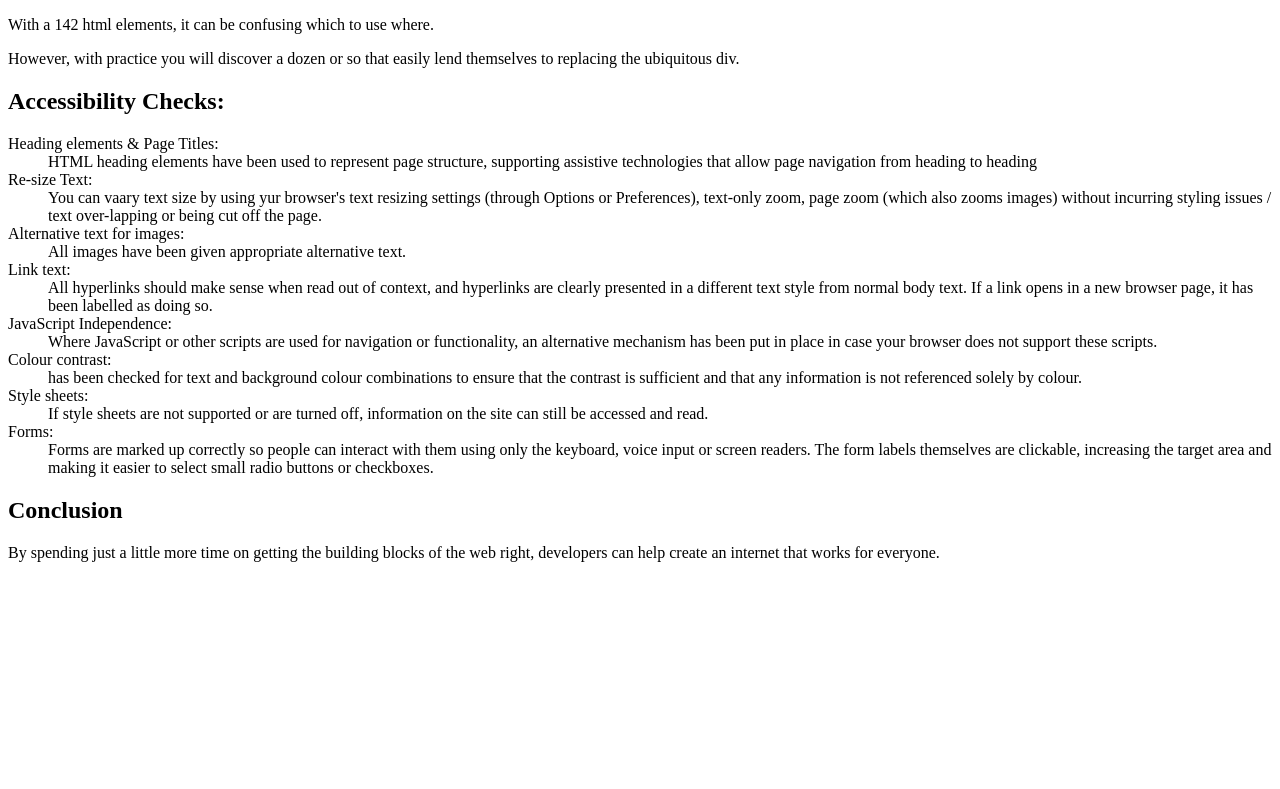
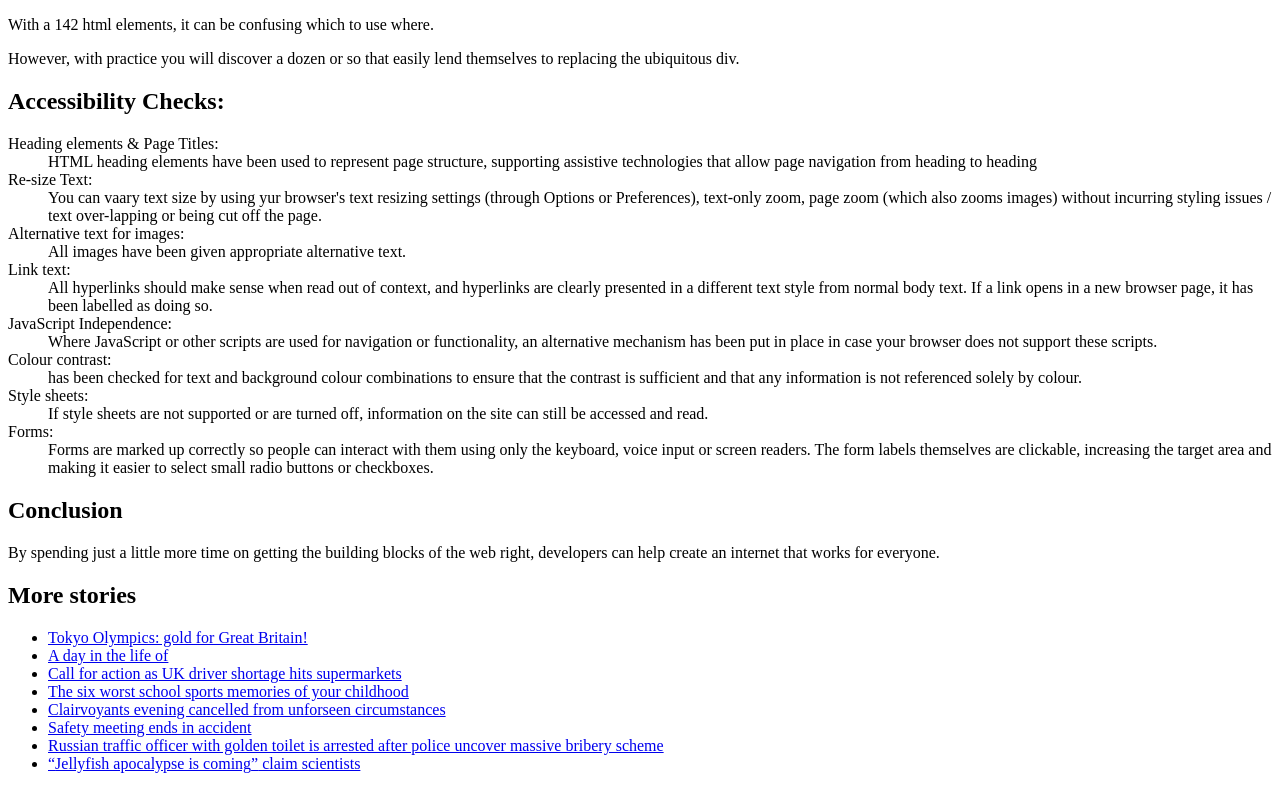
Before and after one commit to orogeny/html-semantic-accessibility, a plain HTML site: page index.html in a window 1280 px wide. Shown: the part 1094-1883 px from the top of the page. Before the commit the page ends 1672 px from the top, so only its background shows below. Drawn offline with Linux system fonts and the light colour scheme.

Commit message:
feat: add an aside with links to more stories

```diff
--- a/index.html
+++ b/index.html
@@ -156,6 +156,40 @@
           </p>
         </section>
       </article>
+      <aside>
+        <h2>More stories</h2>
+        <ul>
+          <li><a href="#">Tokyo Olympics: gold for Great Britain!</a></li>
+          <li><a href="#">A day in the life of</a></li>
+          <li>
+            <a href="#"
+              >Call for action as UK driver shortage hits supermarkets</a
+            >
+          </li>
+          <li>
+            <a href="#"
+              >The six worst school sports memories of your childhood</a
+            >
+          </li>
+          <li>
+            <a href="#"
+              >Clairvoyants evening cancelled from unforseen circumstances</a
+            >
+          </li>
+          <li><a href="#">Safety meeting ends in accident</a></li>
+          <li>
+            <a href="#"
+              >Russian traffic officer with golden toilet is arrested after
+              police uncover massive bribery scheme</a
+            >
+          </li>
+          <li>
+            <a href="#"
+              ><q>Jellyfish apocalypse is coming</q> claim scientists</a
+            >
+          </li>
+        </ul>
+      </aside>
     </main>
   </body>
 </html>
```
